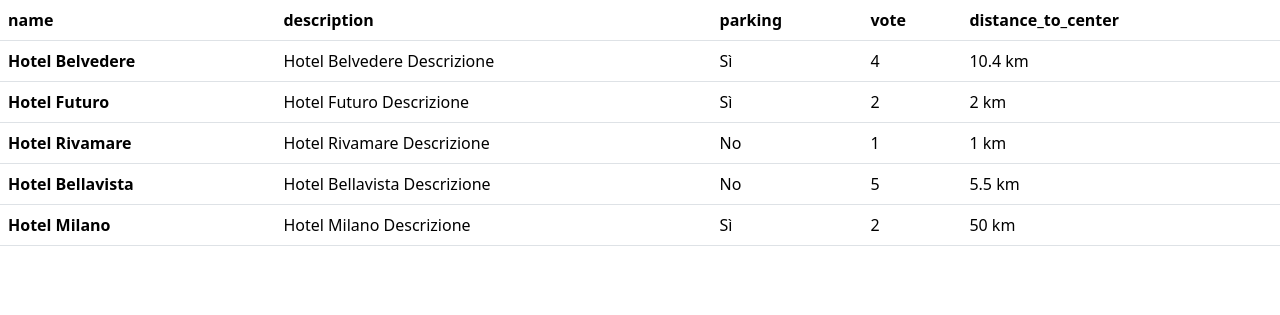
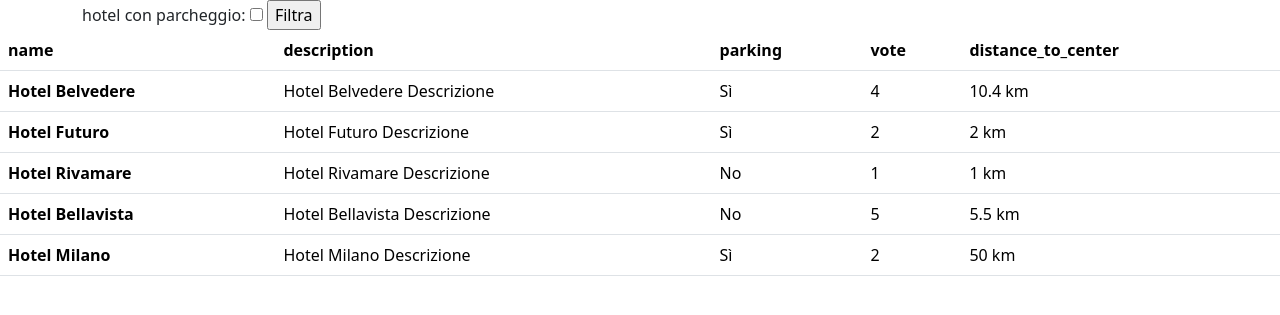
Before and after one commit to RiccardoMarroni/php-hotel, a PHP site: page / in a window 1280 px wide. Shown: the top 315 px of the page. Run offline with PHP 8.4, Linux system fonts and the light colour scheme.

Commit message:
exercise

```diff
--- a/index.php
+++ b/index.php
@@ -20,7 +20,10 @@ $hotels = array_filter($hotels, function ($hotel) use ($parking) {
 </head>
 <body>
 <main>
-        <form action="" method="GET" class="bg-dark text-white container">
+        <form action="" method="GET" class=" container">
+             <label for="parking"> hotel con parcheggio:</label>
+            <input type="checkbox" id="parking" name="parking" value="1">
+             <input type="submit" value="Filtra">
         </form>
         <table class="table">
             <thead>
```
